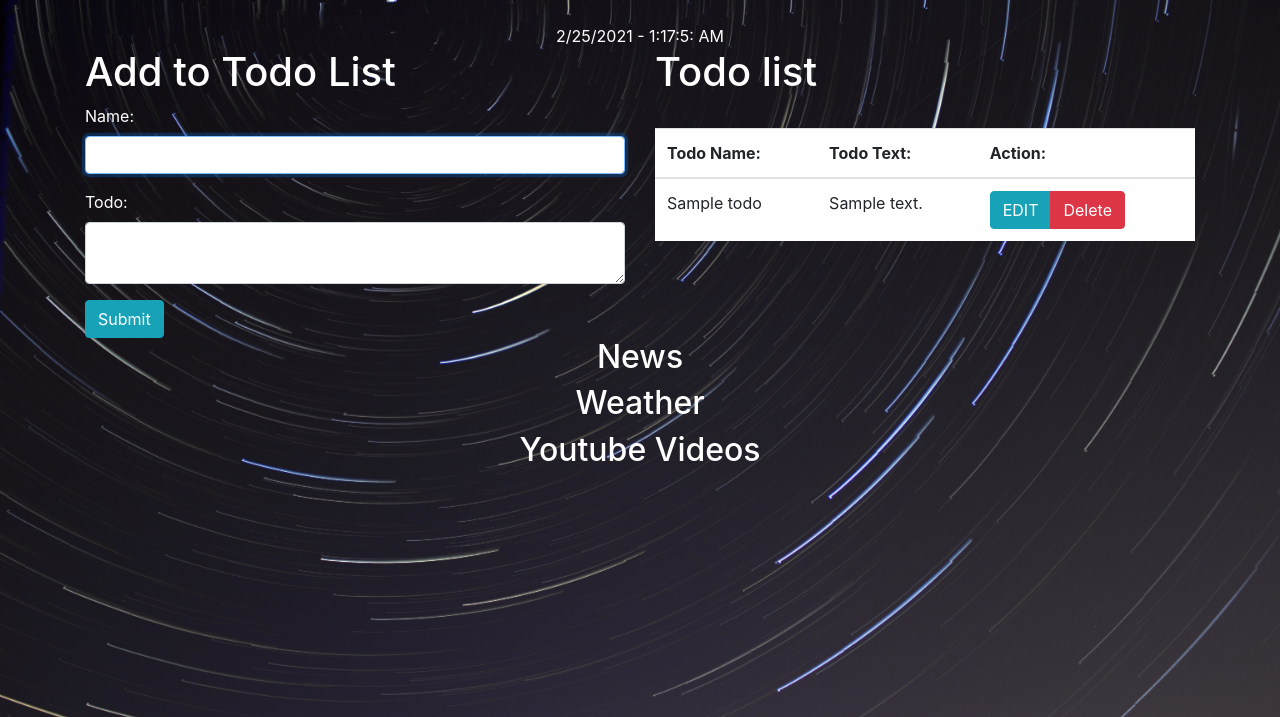
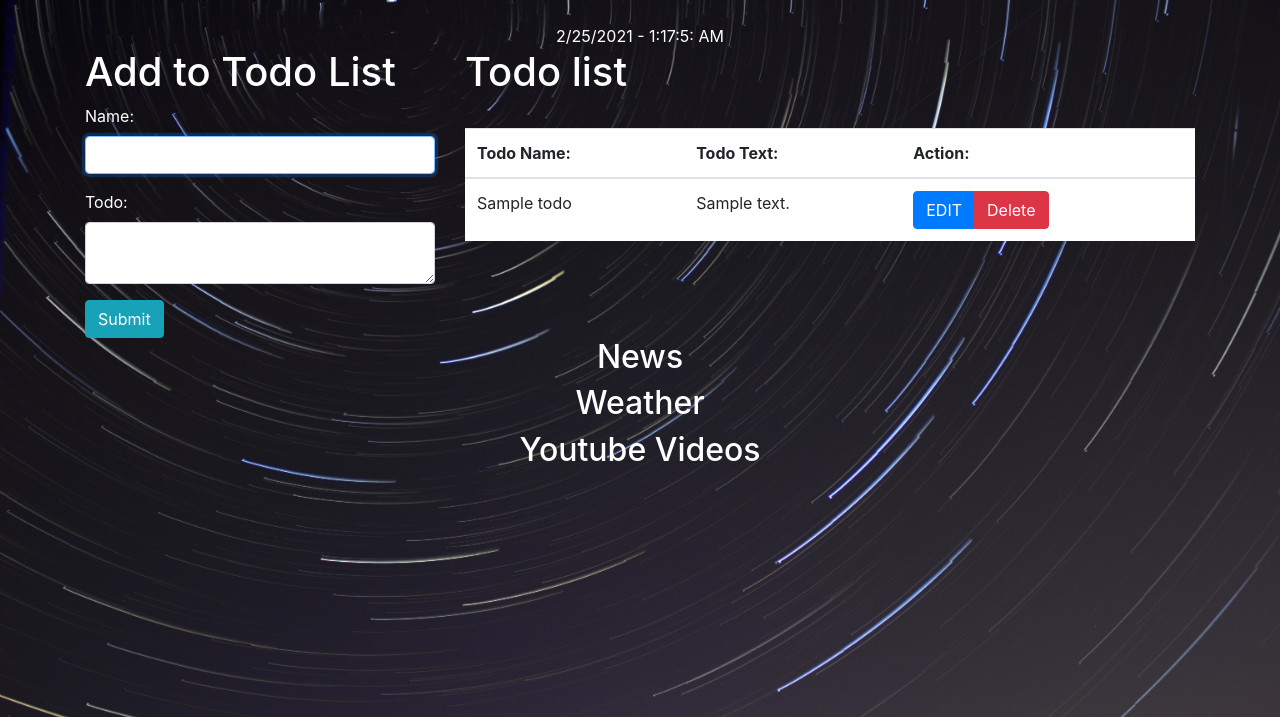
Before and after one commit to Wilhelm97/LandingProfile, a PHP site: page /profile in a window 1280 px wide. Shown: the part 56-773 px from the top of the page. Run offline with PHP 8.4, Linux system fonts and the light colour scheme; the visitor is signed in with stand-in values (Sample User, id 1); tables that the repository leaves empty or names only in its code hold one stand-in row (values such as "Sample post").

Commit message:
small update

```diff
--- a/profile.php
+++ b/profile.php
@@ -4,7 +4,7 @@
 <div class="container">
     <!-- <h2 style="text-align: center;">Todos</h2> -->
     <div class="row">
-        <div class="col-md-6">
+        <div class="col-md-4">
             <h1>Add to Todo List</h1>
             <form method="post" action="td_dir.php">
                 <div class="form-group">
@@ -15,10 +15,10 @@
                     <label for="todo">Todo:</label>
                     <textarea class="form-control" rows="2" name="todo" id="todo"></textarea>
                 </div>
-                <button type="submit" name="submit" value="submit" class="btn btn-info">Submit</button>
+                <button type="submit" name="submit" id="focusSubmit" value="submit" class="btn btn-info">Submit</button>
             </form>
         </div>
-        <div class="col-md-6">
+        <div class="col-md-8">
             <h1>Todo list</h1>
             <table style="background-color:white;" class='table table-hover'>
                 <thead>
@@ -43,11 +43,11 @@
 
                             echo "
 
-                    <tr>
+                    <tr class='tr_cl'>
                       <td>" . $row["td_name"] . "</td>
                       <td>" . $row["td_text"] . "</td>
                       <td>
-                      <div class='btn-group'><a class='btn btn-info' href='td_upd.php?id=" . $row["td_id"] . "?>'
+                      <div class='btn-group'><a class='btn btn-primary' href='td_upd.php?id=" . $row["td_id"] . "?>'
                     role='button'>EDIT</a>
                     <a class='btn btn-danger' href='td_del.php?id=" . $row["td_id"] . "?>' role='button'>Delete</a>
         </div>
--- a/signin.php
+++ b/signin.php
@@ -43,14 +43,16 @@ if (isset($_SESSION['username'])) {
                             <form class="form" role="form" autocomplete="off" id="formLogin" method="POST">
                                 <div class="form-group">
                                     <label for="text">User Name:</label>
-                                    <input type="text" class="form-control" name="username" placeholder="Username">
+                                    <input type="text" class="form-control" name="username" id="name"
+                                        placeholder="Username">
                                 </div>
                                 <div class="form-group">
                                     <label for="pwd">Password:</label>
                                     <input type="password" class="form-control" name="password" placeholder="Password">
                                 </div>
                                 <div class="form-group">
-                                    <button type="submit" class="btn btn-success btn-md float-right">Signin</button>
+                                    <button type="submit" id="focusSubmit"
+                                        class="btn btn-success btn-md float-right">Signin</button>
                                 </div>
                             </form>
                         </div>
--- a/style/main.css
+++ b/style/main.css
@@ -7,6 +7,10 @@ body {
 #timeDate {
   text-align: center;
 }
+a:hover {
+  color: black;
+  font-weight: bold;
+}
 .nav-link {
   color: white;
 }
--- a/td_del.php
+++ b/td_del.php
@@ -77,7 +77,7 @@ if (isset($_POST["id"]) && !empty($_POST["id"])) {
                                 <p>Are you sure you want to delete this record?</p><br>
                                 <p>
                                     <input type="submit" href="profile" value="Yes" class="btn btn-danger">
-                                    <a href="index.php" class="btn btn-default">No</a>
+                                    <a href="profile" class="btn btn-default">No</a>
                                 </p>
                             </div>
                         </form>
```
Also changed, not shown: signup.php (+5 -3 lines).
